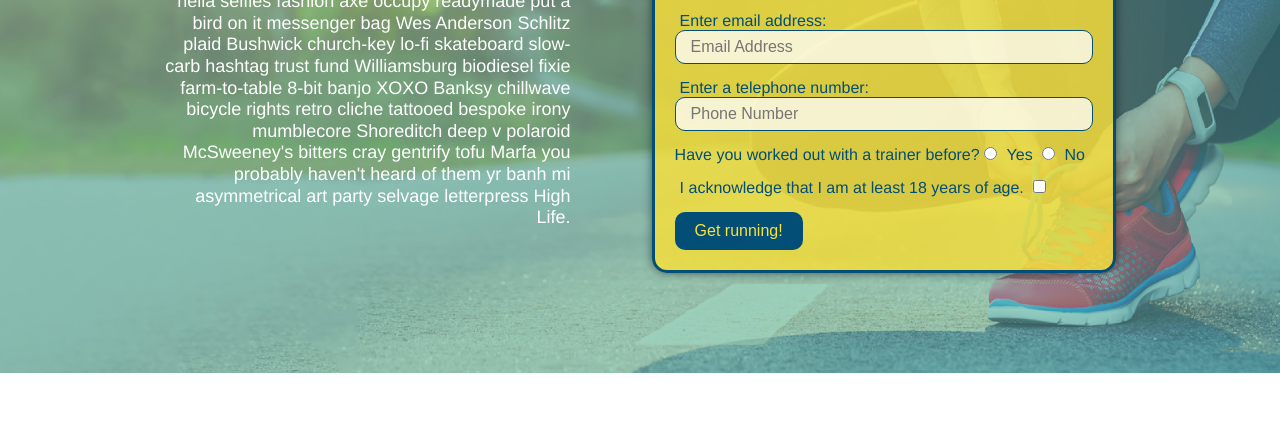
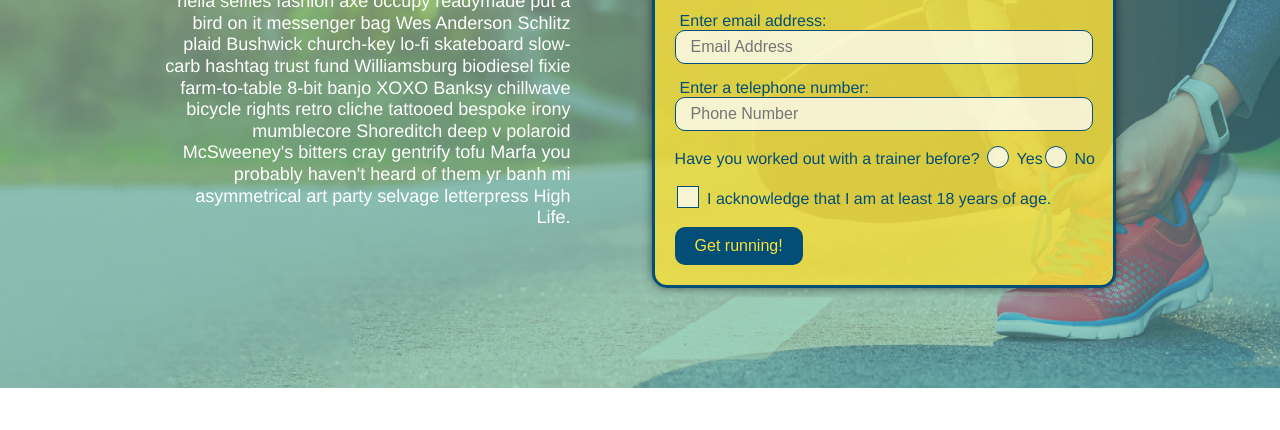
Before and after one commit to abjj1999/Run-buddy, a plain HTML site: page index.html in a window 1280 px wide. Shown: the part 345-775 px from the top of the page. Drawn offline with Linux system fonts and the light colour scheme.

Commit message:
final css touches

```diff
--- a/assets/CSS/style.css
+++ b/assets/CSS/style.css
@@ -1,3 +1,9 @@
+:root {
+  --primary-color: #fce138;
+  --secondary-color: #024e76;
+  --tertiary-color: #39a6b2;
+}
+
 * {
   margin: 0;
   padding: 0;
@@ -155,6 +161,64 @@ section {
 .form-input:focus {
   background-color: rgba(255,255,255, 1);
   outline: none;
+}
+
+.checkbox-wrapper input, .radio-wrapper input {
+  opacity: 0;
+}
+
+.checkbox-wrapper label, .radio-wrapper label{
+  position: relative;
+  left: 10px;
+  margin: 10px;
+  line-height: 1.6;
+}
+
+.checkbox-wrapper label::before, .radio-wrapper label::before {
+  content: "";
+  height: 20px;
+  width: 20px;
+  background: rgba(255, 255, 255, 0.75);
+  border: 1px solid #024e76;
+  position: absolute;
+  top: -4px;
+  left: -30px;
+}
+.radio-wrapper label::before {
+  border-radius: 50%;;
+}
+.radio-wrapper label::after {
+  content: "";
+  width: 20px;
+  height: 20px;
+  border-radius: 50%;
+  background: #024e76;
+  position: absolute;
+  left: -29px;
+  top: -3px;
+  background-image: radial-gradient(circle, #39a6b2, #024e76);
+}
+
+.checkbox-wrapper label::after {
+  content: "";
+  height: 6px;
+  width: 14px;
+  border-left: 2px solid #024e76;
+  border-bottom: 2px solid #024e76;
+  position: absolute;
+  left: -26px;
+  top: 1px;
+  transform: rotate(-58deg);
+}
+
+.checkbox-wrapper input + label::after,
+.radio-wrapper input + label::after {
+  content: none;
+}
+
+.checkbox-wrapper input:checked + label::after,
+.radio-wrapper input:checked + label::after {
+  content: "";
 }
 
 .hero-form label {
--- a/index.html
+++ b/index.html
@@ -59,16 +59,20 @@
         <input type="text" placeholder="Phone Number" name="phone" id="phone" class="form-input" />
         <p>
           Have you worked out with a trainer before?
-          <input type="radio" name="trainer-confirm" id="trainer-yes" />
-          <label for="trainer-yes">Yes</label>
-          <input type="radio" name="trainer-confirm" id="trainer-no" />
-          <label for="trainer-no">No</label>
+          <span class="radio-wrapper">
+            <input type="radio" name="trainer-confirm" id="trainer-yes" />
+            <label for="trainer-yes">Yes</label>
+          </span>
+          <span class="radio-wrapper">
+            <input type="radio" name="trainer-confirm" id="trainer-no" />
+            <label for="trainer-no">No</label>
+          </span>
         </p>
         <p>
-          <label for="checkbox">
-            I acknowledge that I am at least 18 years of age.
-          </label>
-          <input type="checkbox" name="checkpoint1" id="checkbox" />
+          <span class="checkbox-wrapper">
+            <input type="checkbox" name="checkpoint1" id="checkbox" />
+            <label for="checkbox">I acknowledge that I am at least 18 years of age.</label>
+          </span>
         </p>
         <button type="submit">
           Get running!
```
